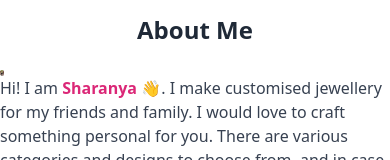
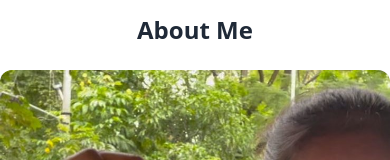
Before and after one commit to Ashbajit/JewelleryStore, a plain HTML site: page index.html in a window 390 px wide. Shown: the part 1404-1564 px from the top of the page. Drawn offline with nearby package versions, Linux system fonts and the light colour scheme.

Commit message:
minor changes

```diff
--- a/index.html
+++ b/index.html
@@ -76,7 +76,7 @@
     <div class="container mx-auto flex flex-col md:flex-row items-center gap-8">
       <div class="md:w-1/2">
         <h3 class="text-2xl font-bold mb-6 text-center">About Me</h3>
-        <img src="images/Sharanya.jpg" alt="About Me" class="w-1 md:w-1/4 rounded-xl shadow-lg" />
+        <img src="images/Sharanya.jpg" alt="About Me" class="md:w-1/4 rounded-xl shadow-lg" />
         <p class="text-gray-700 mb-2">Hi! I am <span class="font-semibold text-pink-600"> Sharanya </span> 👋. I make customised jewellery for my friends and family. I would love to craft something personal for you. There are various categories and designs to choose from, and in case you need something specific just drop me a mail and I will do it. Happy Shopping! </p>
         <!-- <p class="text-gray-700">We offer <span class="font-semibold text-pink-600">customization options</span> to help you create unique pieces that reflect your personality — from engraved rings to personalized pendants. Our mission is to deliver <span class="font-semibold text-pink-600">affordable luxury</span> without compromise.</p> -->
       </div>
```
